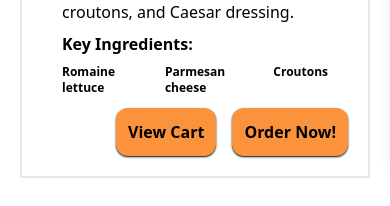
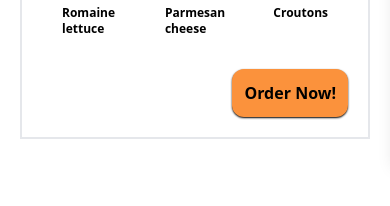
Before and after one commit to adhikariyash/restaurant, a React (Vite) app: page /products/1 in a window 390 px wide. Shown: the part 683-889 px from the top of the page. After the commit the page ends 844 px from the top, so only its background shows below. Built offline with nearby package versions, Linux system fonts and the light colour scheme.

Commit message:
responsiveness fix

```diff
--- a/src/components/Navbar.jsx
+++ b/src/components/Navbar.jsx
@@ -34,7 +34,7 @@ const Navbar = () => {
           <span className="text-xl md:text-2xl font-bold text-orange-400">XRestro</span>
         </Link>
 
-        {/* Desktop Menu */}
+
         <ul className="hidden md:flex space-x-8 text-lg font-medium">
           <li><Link to="/" className="hover:text-orange-500">Home</Link></li>
           <li><Link to="/menu" className="hover:text-orange-500">Menu</Link></li>
--- a/src/components/ProductDetails.jsx
+++ b/src/components/ProductDetails.jsx
@@ -14,7 +14,7 @@ function ProductDetails() {
   }
 
   return (
-    <section className='flex p-5 flex-col items-center mt-0 h-screen justify-center'>
+    <section className='flex p-5 flex-col items-center  justify-center'>
       <div className='flex flex-col justify-center border-2 p-5 items-center'>
         <div className='flex justify-center rounded shadow-lg items-center border-b-2 border-black mb-4 bg-orange-300 w-full px-4 p-1'>
           <h1 className='text-3xl text-center font-bold'>{product.name}</h1>
@@ -41,8 +41,8 @@ function ProductDetails() {
             </ul>
           </div>
         </div>
-        <div className='text-end w-full flex gap-4 justify-end'>
-          <Link className='bg-orange-400 p-3 rounded-xl font-bold shadow-sm shadow-black' to={`/orders`}>View Cart</Link>
+        <div className='text-end w-full mt-5 flex gap-4 justify-end'>
+
           <button
             className='bg-orange-400 p-3 rounded-xl font-bold shadow-sm shadow-black'
             onClick={() => setCart({
```
